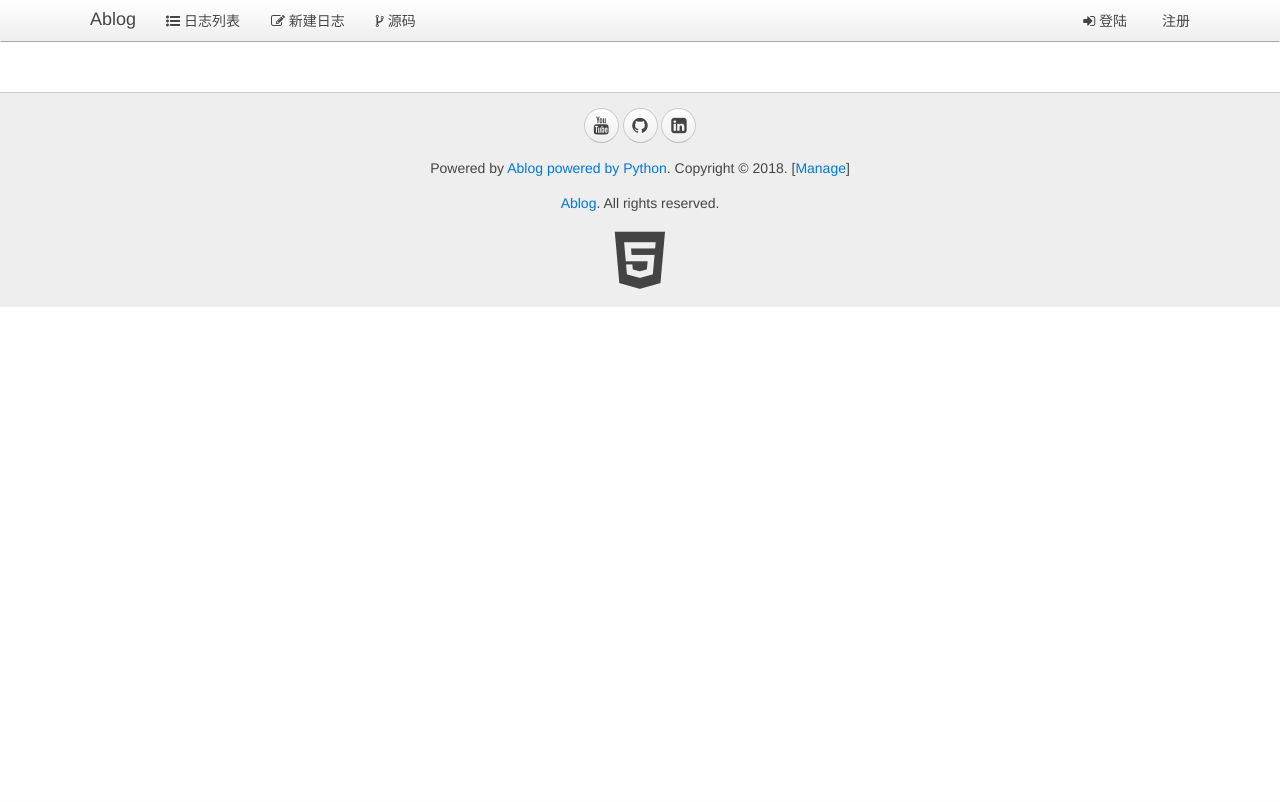
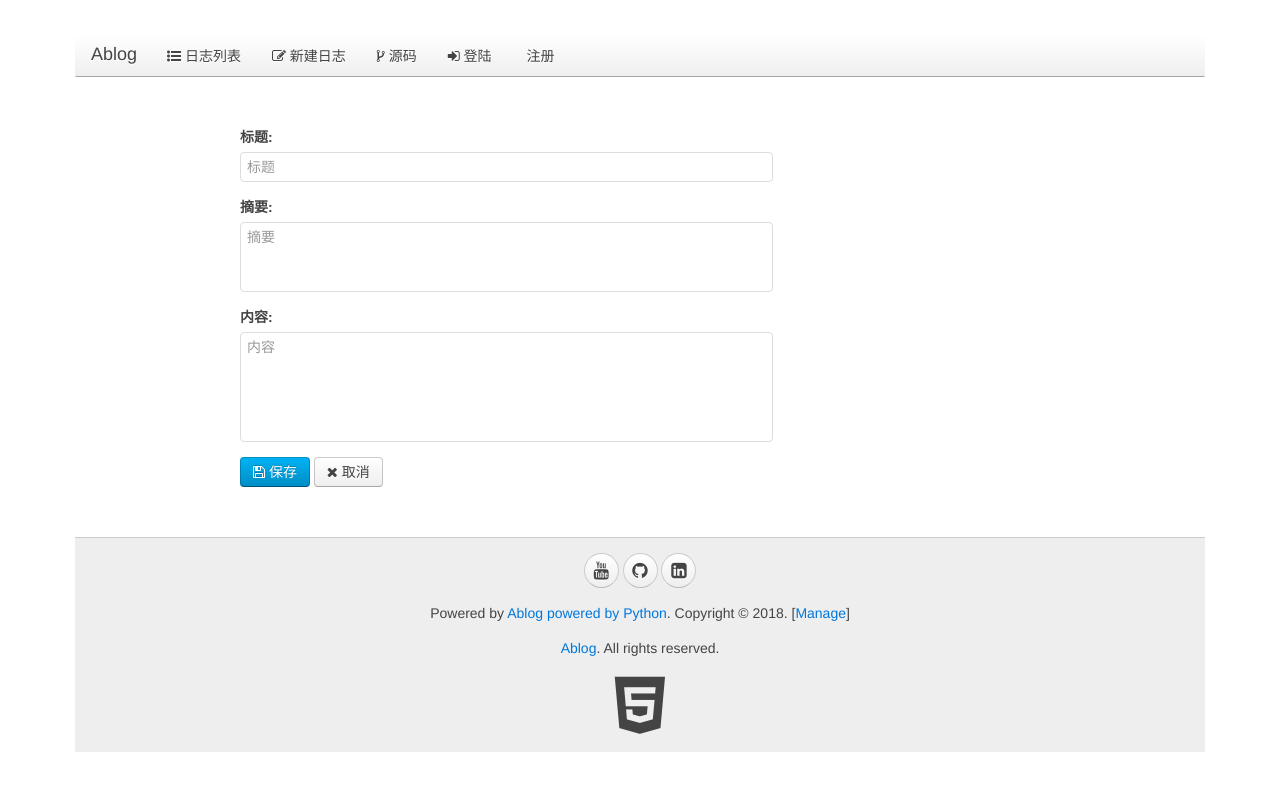
Before and after one commit to ds18b20/Ablog, a Python web app: template www/templates/manage_blog_edit.html in a window 1280 px wide. Before the commit the page ends 307 px from the top, so only its background shows below. Run offline with Jinja, Linux system fonts and the light colour scheme; the template is opened without the code that fills it, so the values that code supplies are empty.

Commit message:
20180822 Fix templates for vue2(pagination unfinished)

```diff
--- a/www/templates/__base__.html
+++ b/www/templates/__base__.html
@@ -1,13 +1,28 @@
 <!DOCTYPE html>
-
+<!--
+{% macro pagination(url, page) %}
+    <ul class="uk-pagination">
+        {% if page.has_previous %}
+            <li><a href="{{ url }}{{ page.page_index - 1 }}"><i class="uk-icon-angle-double-left"></i></a></li>
+        {% else %}
+            <li class="uk-disabled"><span><i class="uk-icon-angle-double-left"></i></span></li>
+        {% endif %}
+            <li class="uk-active"><span>{{ page.page_index }}</span></li>
+        {% if page.has_next %}
+            <li><a href="{{ url }}{{ page.page_index + 1 }}"><i class="uk-icon-angle-double-right"></i></a></li>
+        {% else %}
+            <li class="uk-disabled"><span><i class="uk-icon-angle-double-right"></i></span></li>
+        {% endif %}
+    </ul>
+{% endmacro %}
+-->
 <html>
 
 <head>
     <meta charset="utf-8" />
-    {% block meta %}
-    <!-- block meta  -->
-    {% endblock %}
-    <title>{% block title %} ? {% endblock %} - Ablog-Python</title>
+    {% block meta %} <!-- block meta  -->　{% endblock %}
+    <title>{% block title %} BASE {% endblock %} - Ablog-Python</title>
+    <link rel="shortcut icon" href="images/favicon.ico" type="image/x-icon">
     <link rel="stylesheet" href="/static/css/uikit.min.css">
     <link rel="stylesheet" href="/static/css/uikit.gradient.min.css">
     <link rel="stylesheet" href="/static/css/awesome.css" />
@@ -17,21 +32,26 @@
     <script src="/static/js/sticky.min.js"></script>
     <script src="/static/js/vue.js"></script>
     <script src="/static/js/awesome.js"></script>
-    {% block beforehead %}
-    <!-- before head  -->
-    {% endblock %}
+    {% block beforehead %} <!-- before head  -->　{% endblock %}
 </head>
 
 <body>
-    <nav class="uk-navbar uk-navbar-attached uk-margin-bottom">
-        <div class="uk-container uk-container-center">
-            <a href="/" class="uk-navbar-brand">Ablog</a>
-            <ul class="uk-navbar-nav">
-                <li data-url="blogs"><a href="/"><i class="uk-icon-list-ul"></i> 日志列表</a></li>
-                <li><a href="/manage/blogs/create"><i class="uk-icon-edit (alias)"></i> 新建日志</a></li>
-                <li><a target="_blank" href="https://github.com/ds18b20/Ablog"><i class="uk-icon-code-fork"></i> 源码</a></li>
-            </ul>
-            <div class="uk-navbar-flip">
+    <div class="uk-container uk-container-center uk-margin-top uk-margin-large-bottom">
+        <nav class="uk-navbar uk-navbar-attached uk-margin-large-bottom">
+            <a class="uk-navbar-brand uk-hidden-small" href="/">Ablog</a>
+            <ul class="uk-navbar-nav uk-hidden-small">
+                <li>
+                    <a href="/"><i class="uk-icon-list-ul"></i> 日志列表</a>
+                </li>
+                <li>
+                    <a href="/manage/blogs/create"><i class="uk-icon-edit (alias)"></i> 新建日志</a>
+                </li>
+                <li>
+                    <a target="_blank" href="https://github.com/ds18b20/Ablog"><i class="uk-icon-code-fork"></i> 源码</a>
+                </li>
+
+                <li>
+                    <div class="uk-navbar-right">
                         <ul class="uk-navbar-nav">
                             {% if __user__ %}
                             <li class="uk-parent" data-uk-dropdown>
@@ -48,12 +68,14 @@
                             {% endif %}
                         </ul>
                     </div>
-        </div>
+                </li>
+            </ul>
+            <a href="#offcanvas" class="uk-navbar-toggle uk-visible-small" data-uk-offcanvas></a>
+            <div class="uk-navbar-brand uk-navbar-center uk-visible-small">Ablog</div>
         </nav>
 
         <!-- content -->
-    {% block content %}
-    {% endblock %}
+        {% block content %} {% endblock %}
         <!-- // content -->
 
         <div class="uk-margin-large-top" style="background-color:#eee; border-top:1px solid #ccc;">
@@ -71,6 +93,42 @@
 
             </div>
         </div>
+    </div>
+    <div id="offcanvas" class="uk-offcanvas">
+        <div class="uk-offcanvas-bar">
+            <ul class="uk-nav uk-nav-offcanvas">
+                <li class="uk-active">
+                    <a href="/">日志列表</a>
+                </li>
+                <li>
+                    <a href="/manage/blogs/create">新建日志</a>
+                </li>
+                <li>
+                    <a target="_blank" href="https://github.com/ds18b20/Ablog">源码</a>
+                </li>
+                <li>
+                    <div class="uk-navbar-left">
+                        <ul class="uk-navbar-nav">
+                            {% if __user__ %}
+                            <li class="uk-parent" data-uk-dropdown>
+                                <a href="#0"><i class="uk-icon-user"></i> {{ __user__.name }}</a>
+                                <div class="uk-dropdown uk-dropdown-navbar">
+                                    <ul class="uk-nav uk-nav-navbar">
+                                        <li><a href="/signout"><i class="uk-icon-sign-out"></i> 退出</a></li>
+                                    </ul>
+                                </div>
+                            </li>
+                            {% else %}
+                            <li><a href="/signin"><i class="uk-icon-sign-in"></i> 登陆</a></li>
+                            <li><a href="/register"><i class="uk-icon-paw"></i> 注册</a></li>
+                            {% endif %}
+                        </ul>
+                    </div>
+                </li>
+            </ul>
+        </div>
+    </div>
+
 </body>
 
 </html>
--- a/www/templates/blog.html
+++ b/www/templates/blog.html
@@ -30,6 +30,7 @@ $(function () {
 {% endblock %}
 
 {% block content %}
+<div class="uk-grid">
 
     <div class="uk-width-medium-3-4">
         <article class="uk-article">
@@ -98,10 +99,10 @@ $(function () {
             <h3 class="uk-panel-title">友情链接</h3>
             <ul class="uk-list uk-list-line">
                 <li><i class="uk-icon-link"></i> <a href="#">编程</a></li>
-                <li><i class="uk-icon-link"></i> <a href="#">思考</a></li>
+                <li><i class="uk-icon-link"></i> <a href="#">吉他</a></li>
                 <li><i class="uk-icon-link"></i> <a href="#">读书</a></li>
             </ul>
         </div>
     </div>
-
+</div>
 {% endblock %}
--- a/www/templates/blogs.html
+++ b/www/templates/blogs.html
@@ -10,8 +10,10 @@
 {% endblock %}
 
 {% block content %}
+<div class="uk-grid">
 
     <div class="uk-width-medium-3-4">
+    <div>&nbsp;</div>
     {% for blog in blogs %}
         <article class="uk-article">
             <h2><a href="/blog/{{ blog.id }}">{{ blog.name }}</a></h2>
@@ -34,5 +36,5 @@
             </ul>
         </div>
     </div>
-
+</div>
 {% endblock %}
--- a/www/templates/manage_blog_edit.html
+++ b/www/templates/manage_blog_edit.html
@@ -57,7 +57,8 @@ $(function () {
 {% endblock %}
 
 {% block content %}
-
+<div class="uk-vertical-align uk-text-center uk-height-1-1">
+    <div class="uk-vertical-align-middle" style="width: 800px">
     <div id="error" class="uk-width-1-1">
     </div>
 
@@ -65,8 +66,8 @@ $(function () {
         <span><i class="uk-icon-spinner uk-icon-medium uk-icon-spin"></i> 正在加载...</span>
     </div>
 
-    <div id="vm" class="uk-width-2-3">
-        <form v-on="submit: submit" class="uk-form uk-form-stacked">
+    <div id="vm" class="uk-width-2-3 uk-text-left">
+        <form v-on:submit="submit" class="uk-form uk-form-stacked">
             <div class="uk-alert uk-alert-danger uk-hidden"></div>
             <div class="uk-form-row">
                 <label class="uk-form-label">标题:</label>
@@ -77,13 +78,13 @@ $(function () {
             <div class="uk-form-row">
                 <label class="uk-form-label">摘要:</label>
                 <div class="uk-form-controls">
-                    <textarea v-model="summary" rows="4" name="summary" placeholder="摘要" class="uk-width-1-1" style="resize:none;"></textarea>
+                    <textarea v-model="summary" rows="3" name="summary" placeholder="摘要" class="uk-width-1-1" style="resize:none;"></textarea>
                 </div>
             </div>
             <div class="uk-form-row">
                 <label class="uk-form-label">内容:</label>
                 <div class="uk-form-controls">
-                    <textarea v-model="content" rows="16" name="content" placeholder="内容" class="uk-width-1-1" style="resize:none;"></textarea>
+                    <textarea v-model="content" rows="5" name="content" placeholder="内容" class="uk-width-1-1" style="resize:none;"></textarea>
                 </div>
             </div>
             <div class="uk-form-row">
@@ -92,5 +93,6 @@ $(function () {
             </div>
         </form>
     </div>
-
+</div>
+</div>
 {% endblock %}
--- a/www/templates/manage_comments.html
+++ b/www/templates/manage_comments.html
@@ -76,7 +76,7 @@ $(function() {
                 </tr>
             </thead>
             <tbody>
-                <tr v-repeat="comment: comments" >
+                <tr v-for="comment in comments" >
                     <td>
                         <span v-text="comment.user_name"></span>
                     </td>
@@ -87,7 +87,7 @@ $(function() {
                         <span v-text="comment.created_at.toDateTime()"></span>
                     </td>
                     <td>
-                        <a href="#0" v-on="click: delete_comment(comment)"><i class="uk-icon-trash-o"></i>
+                        <a href="#0" v-on:click="delete_comment(comment)"><i class="uk-icon-trash-o"></i>
                     </td>
                 </tr>
             </tbody>
--- a/www/templates/manage_users.html
+++ b/www/templates/manage_users.html
@@ -62,13 +62,13 @@ $(function() {
                 </tr>
             </thead>
             <tbody>
-                <tr v-repeat="user: users" >
+                <tr v-for="user in users" >
                     <td>
                         <span v-text="user.name"></span>
                         <span v-if="user.admin" style="color:#d05"><i class="uk-icon-key"></i> 管理员</span>
                     </td>
                     <td>
-                        <a v-attr="href: 'mailto:'+user.email" v-text="user.email"></a>
+                        <a v-bind:href="`mailto:${user.email}`" v-text="user.email"></a>
                     </td>
                     <td>
                         <span v-text="user.created_at.toDateTime()"></span>
```
Also changed, not shown: www/templates/manage_blogs.html (+5 -5 lines). Lines whose indentation alone changed are shown as unchanged.
